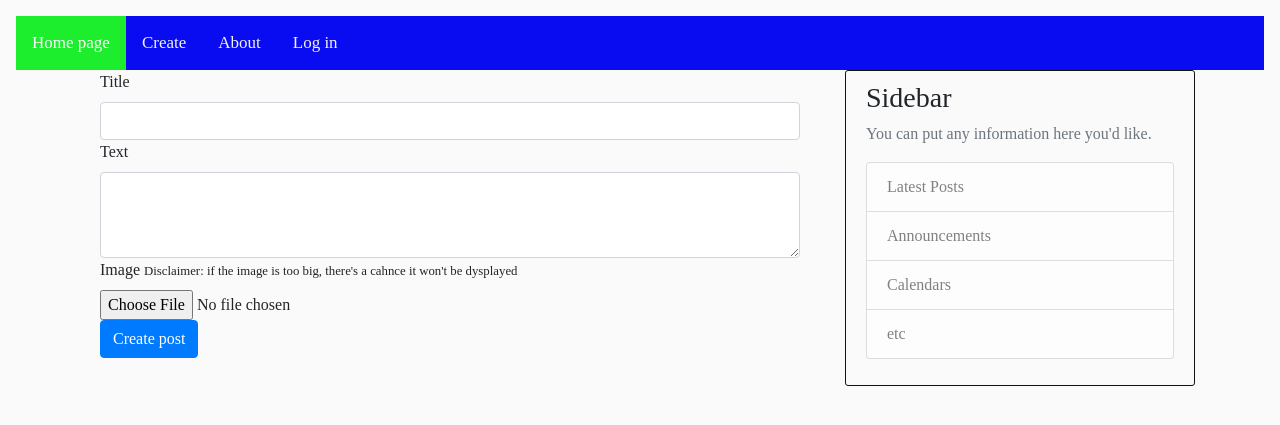
After one commit to Boryana23/Django-Final-project-9th-grade, a Django app: template Finalproject/blog/templates/create.html in a window 1280 px wide. The commit adds this page. Shown: the top 425 px of the page. Run offline with Django 3.2, Linux system fonts and the light colour scheme; the template is opened without the code that fills it, so the values that code supplies are empty; some libraries are stand-ins or nearby versions.

Commit message:
making a create page

```diff
--- a/Finalproject/blog/templates/base.html
+++ b/Finalproject/blog/templates/base.html
@@ -31,7 +31,7 @@
         <div id="main">
         <div class="topnav" class = "sticky">
             <a class="active" href="/">Home page</a>
-            <a href="#create/">Create</a>
+            <a href="create/">Create</a>
             <a href="#about">About</a>
             <a href="#contact">Log in</a>
           </div>
--- /dev/null
+++ b/Finalproject/blog/templates/create.html
@@ -0,0 +1,20 @@
+{% extends 'base.html' %}
+
+{% block content %}
+<div class="container">
+    <form method="post">
+        {%csrf_token%}
+        <label>Title</label>
+        <input id="title" name="title" type="text" class="form-control" id="exampleInputEmail1" aria-describedby="emailHelp">
+
+        <label>Text</label>
+        <textarea id="title" name="text" type="textarea" rows="3" class="form-control" id="exampleInputEmail1" aria-describedby="emailHelp"></textarea>
+
+        <label>Image</label>
+        <small> Disclaimer: if the image is too big, there's a cahnce it won't be dysplayed</br></small>
+        <input id = "id_image" type = "file" class = "" name = "image">
+    </br>
+        <button class="btn btn-primary" type="submit">Create post</button>
+    </form>
+</div>
+{% endblock %}
--- a/Finalproject/blog/templates/index.html
+++ b/Finalproject/blog/templates/index.html
@@ -5,10 +5,9 @@
         {% load staticfiles %}
         <h2><a href="/posts/{{ post.id }}">{{ post.title }}</a></h2>
         <div class="date">{{ post.time_created }}</div>
-
+    </br>
+        <p>{{ post.text|linebreaksbr }}</p>
         <img scr = "{{ blog.image.url }}" class="img-responsive" alt="Image"/>
-
-        <p>{{ post.content|linebreaksbr }}</p>
     </div>
     {%endfor%}
 {% endblock content %}
```
Also changed, not shown: Finalproject/blog/templates/success.html (added, +7 -0 lines).
